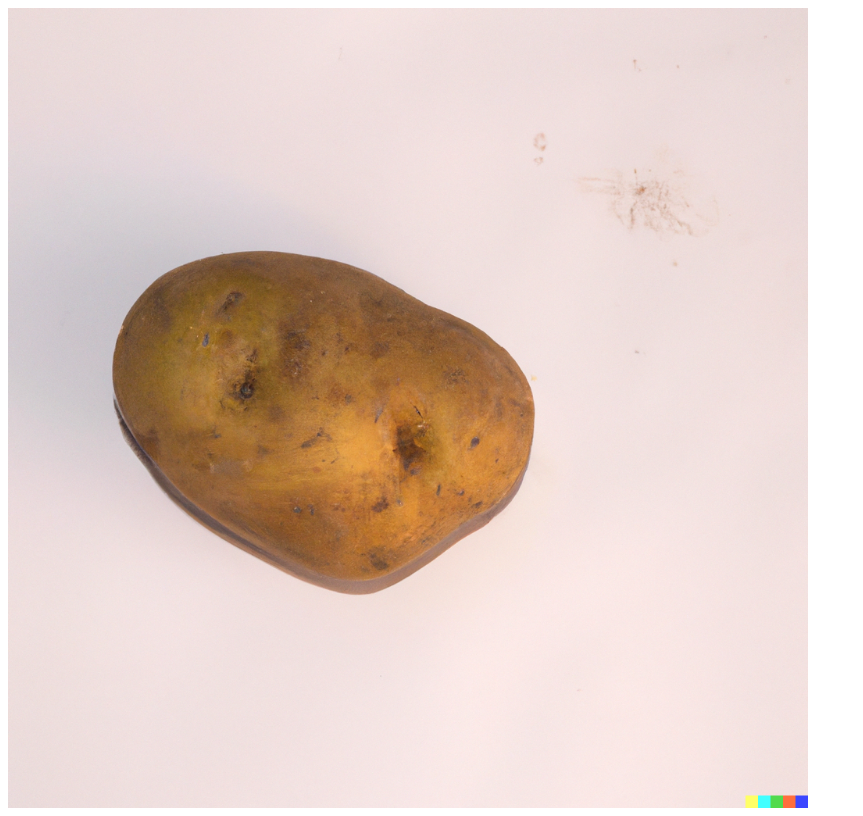
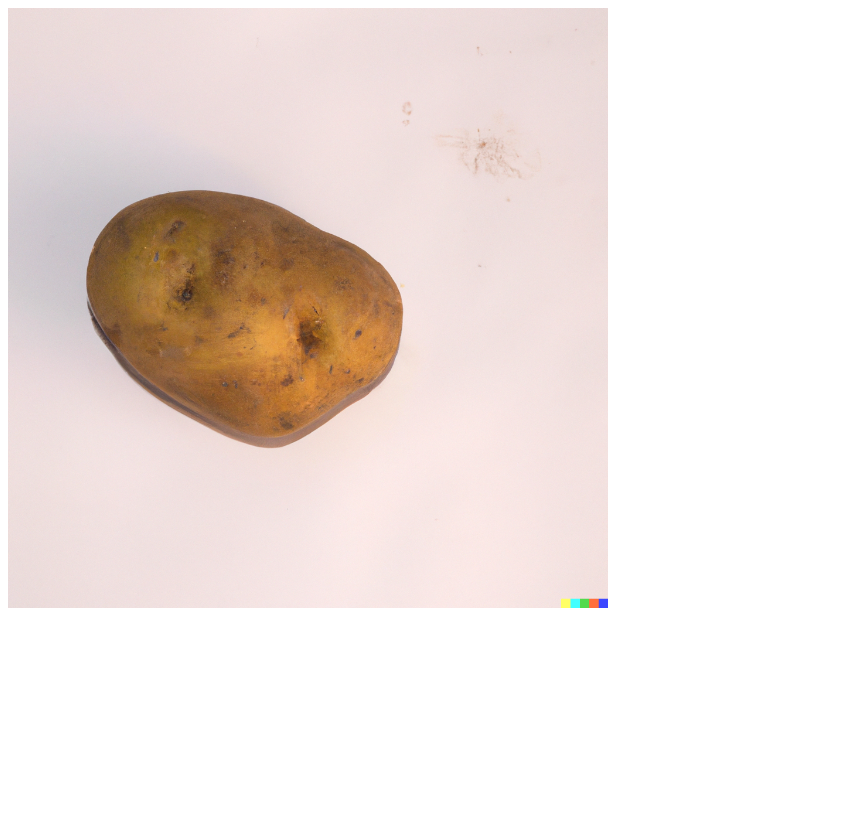
Before and after one commit to Clifford-Nkarenbi/Clifford-Nkarenbi.github.io, a plain HTML site: page index.html in a window 1280 px wide. Both pictures are taken after a click on the button "Click for secret". Shown: the whole page, without its empty margins (0-863 px from the left). Drawn offline with Linux system fonts and the light colour scheme.

Commit message:
Update index.html

```diff
--- a/index.html
+++ b/index.html
@@ -7,7 +7,7 @@
 
     <body>
         <button onclick="show()" id="btn">Click for secret</button>
-        <img id="potato" src="DALL·E 2023-04-14 10.19.05 - a picture of a potato.png" width="800" height="800"/>
+        <img id="potato" src="DALL·E 2023-04-14 10.19.05 - a picture of a potato.png" width="600" height="600"/>
         <script>
             function show() {
  document.getElementById('potato')
```
